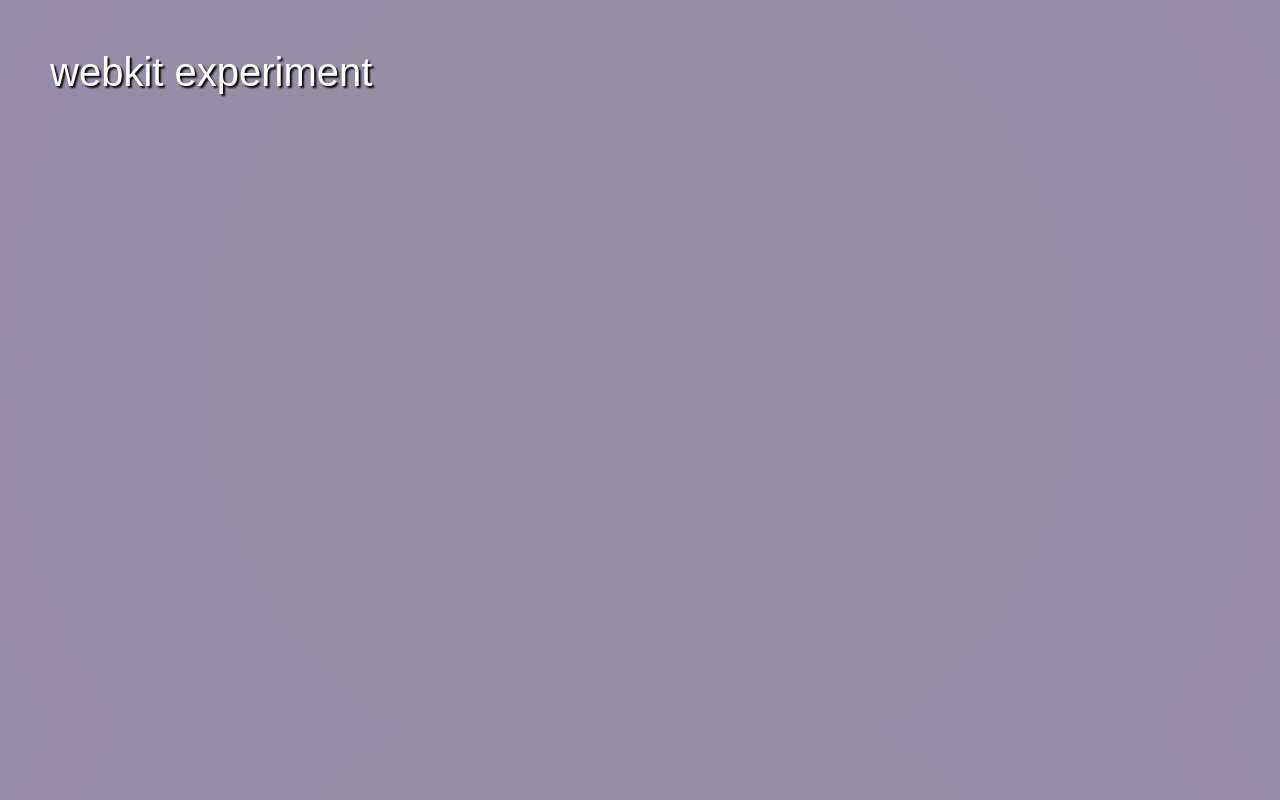
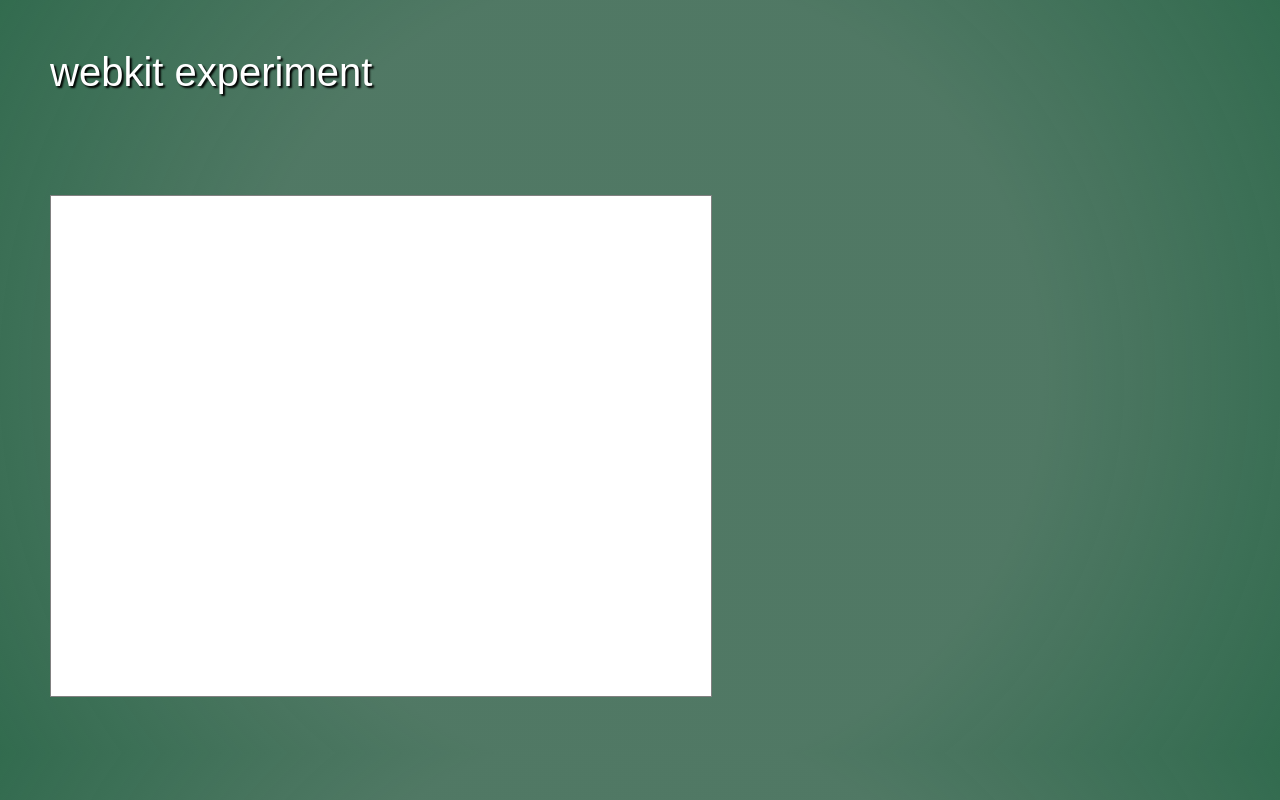
Before and after one commit to atleastimtrying/coffee-cam, a plain HTML site: page index.html in a window 1280 px wide. Drawn offline with nearby package versions, Linux system fonts and the light colour scheme.

Commit message:
video element now excluded from the dom, using canvas element now

```diff
--- a/app.js
+++ b/app.js
@@ -1,25 +1,61 @@
 (function() {
-  var App;
+  var App, Display, Source;
+  var __bind = function(fn, me){ return function(){ return fn.apply(me, arguments); }; };
+
+  Display = (function() {
+
+    function Display(video) {
+      this.video = video;
+      this.draw = __bind(this.draw, this);
+      this.canvas = $('canvas')[0];
+      this.canvas.width = 640;
+      this.canvas.height = 480;
+      this.context = this.canvas.getContext('2d');
+      this.context.globalAlpha = 0.1;
+    }
+
+    Display.prototype.draw = function() {
+      this.context.fillRect(320, 0, 320, 480);
+      this.context.drawImage(this.video, 0, 0, 640, 480);
+      return window.requestAnimationFrame(this.draw);
+    };
+
+    return Display;
+
+  })();
+
+  Source = (function() {
+
+    function Source(video) {
+      this.video = video;
+      this.success = __bind(this.success, this);
+      this.navigator = navigator;
+      this.navigator.webkitGetUserMedia({
+        video: true,
+        audio: false
+      }, this.success, this.error);
+    }
+
+    Source.prototype.success = function(stream) {
+      this.video.src = window.webkitURL.createObjectURL(stream);
+      return window.app.display.draw();
+    };
+
+    Source.prototype.error = function() {
+      return alert("broked");
+    };
+
+    return Source;
+
+  })();
 
   App = (function() {
 
     function App() {
-      this.navigator = navigator;
-      this.display = $('#display')[0];
-      this.display.autoplay = true;
-      this.navigator.webkitGetUserMedia({
-        video: true,
-        audio: true
-      }, this.success, this.error);
+      this.video = $('<video autoplay></video>')[0];
+      this.source = new Source(this.video);
+      this.display = new Display(this.video);
     }
-
-    App.prototype.success = function(stream) {
-      return this.display.src = window.webkitURL.createObjectURL(stream);
-    };
-
-    App.prototype.error = function() {
-      return alert("broked");
-    };
 
     return App;
 
--- a/index.html
+++ b/index.html
@@ -11,11 +11,35 @@
       <h1>webkit experiment</h1>
     </header>
     <article>
-      <section>
-      <video id='display'>
-      </section>
+      <canvas></canvas>
     </article>
     <script src='https://ajax.googleapis.com/ajax/libs/jquery/1.7.2/jquery.min.js'></script>
+    <script>
+    (function() {
+        var lastTime = 0;
+        var vendors = ['ms', 'moz', 'webkit', 'o'];
+        for(var x = 0; x < vendors.length && !window.requestAnimationFrame; ++x) {
+            window.requestAnimationFrame = window[vendors[x]+'RequestAnimationFrame'];
+            window.cancelAnimationFrame =
+              window[vendors[x]+'CancelAnimationFrame'] || window[vendors[x]+'CancelRequestAnimationFrame'];
+        }
+
+        if (!window.requestAnimationFrame)
+            window.requestAnimationFrame = function(callback, element) {
+                var currTime = new Date().getTime();
+                var timeToCall = Math.max(0, 16 - (currTime - lastTime));
+                var id = window.setTimeout(function() { callback(currTime + timeToCall); },
+                  timeToCall);
+                lastTime = currTime + timeToCall;
+                return id;
+            };
+
+        if (!window.cancelAnimationFrame)
+            window.cancelAnimationFrame = function(id) {
+                clearTimeout(id);
+            };
+    }());
+    </script>
     <script src="app.js"></script>
   </body>
 </html>
--- a/style.css
+++ b/style.css
@@ -7,11 +7,12 @@
 	text-shadow:black 2px 2px 2px;
 }
 body{
-	background-color:rgba(150,135,180);
+	background-color:rgb(10,90,50);
 	background-image: -webkit-gradient(
 		radial,
 		50% 50%, 400, 50% 50%, 1200, from(rgba(150,150,150,0.5)), to(rgba(150,150,150,0))
 	);
+	background-repeat:none;
 }
 header{
 	padding:50px;
@@ -23,7 +24,15 @@ h1{
 	font-weight:normal;
 	font-size:40px;
 }
-video{
+video,
+canvas{
+	width:90px;
+	height:60px;
+	background:white;
+	border: 1px solid gray;
+	padding:10px;
+}
+canvas{
 	width:640px;
 	height:480px;
 }
```
Also changed, not shown: 1 other file.
